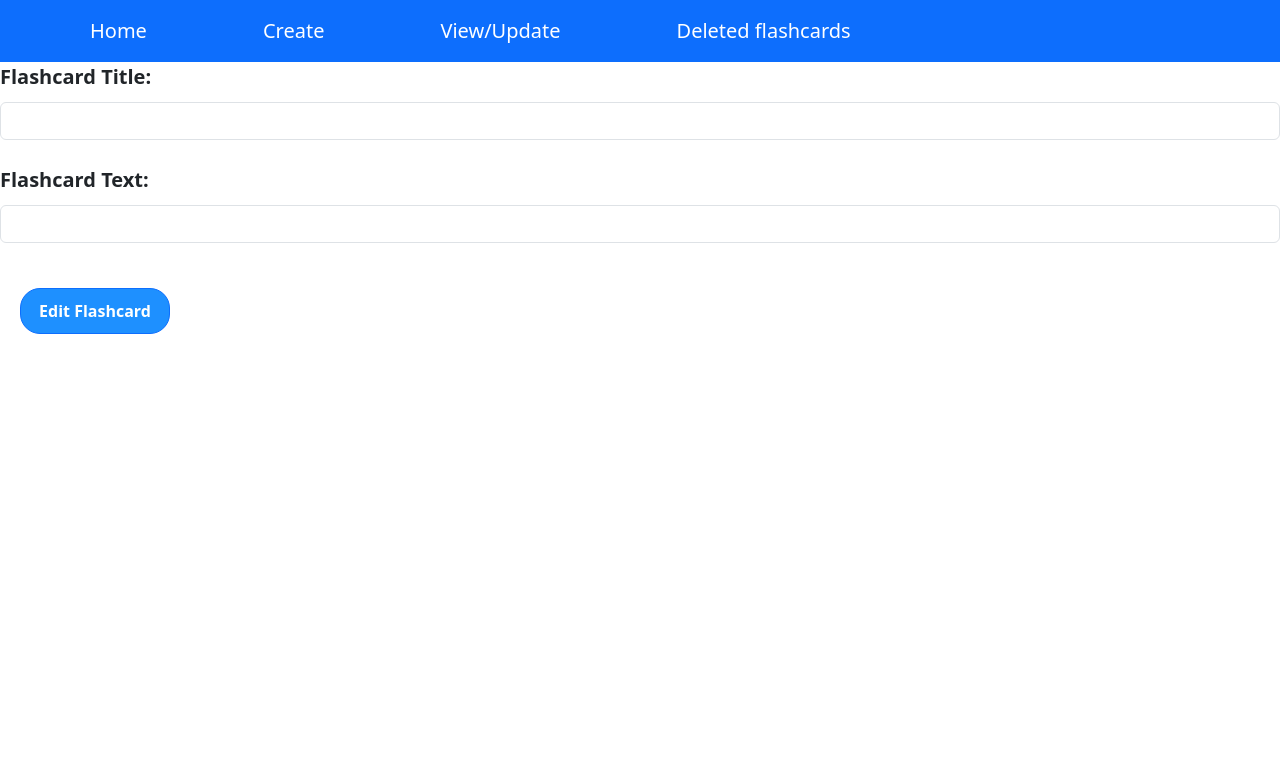
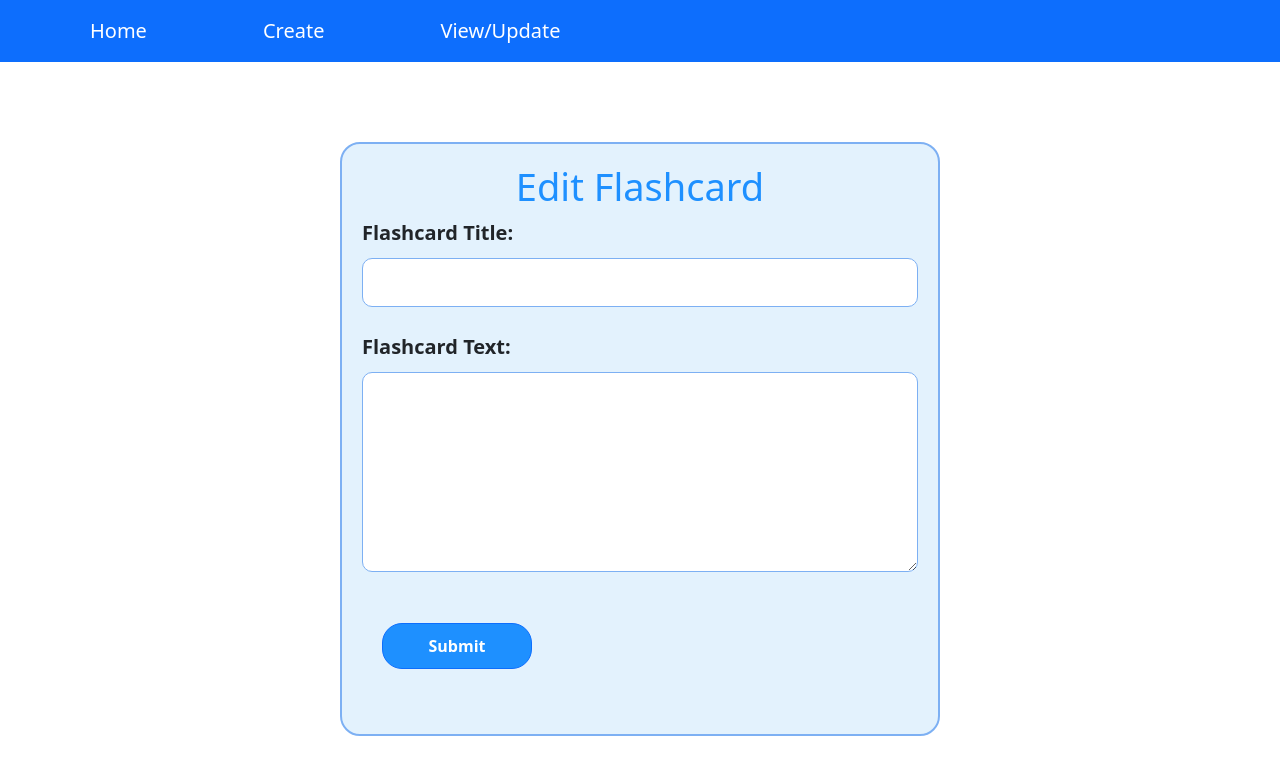
Before and after one commit to MatthewMcCarthy1/DataRepProject, a React (Create React App) app: page /Edit/1 in a window 1280 px wide. Shown: the top 774 px of the page. Built offline with nearby package versions, Linux system fonts and the light colour scheme; no server answers; a web font is replaced by a local one.

Commit message:
added search functionality, removed the delete page(no longer doing this idea)

```diff
--- a/src/App.js
+++ b/src/App.js
@@ -4,7 +4,6 @@ import NavigationBar from './NavigationBar/Navigation';
 import Home from './Components/Home';
 import Create from './Components/Create';
 import View from './Components/View'
-import Delete from './Components/Delete'
 import Edit from './Components/Edit'
 
 function App() {
@@ -15,7 +14,6 @@ function App() {
         <Route path="/" element={<Home />} />
         <Route path="/Create" element={<Create />} />
         <Route path="/View" element={<View />} />
-        <Route path="/Delete" element={<Delete />} />
         <Route path = "/Edit/:id" element = {<Edit />} />
       </Routes>
     </Router>
--- a/src/Components/Create.js
+++ b/src/Components/Create.js
@@ -25,7 +25,7 @@ const Create = () => {
                 setTitle('');
                 setText('');
             })
-            .catch((err) => console.log(err.data));
+            .catch((err) => console.log(err.response || err));
     }
 
     return (
--- a/src/Components/Delete.js
+++ /dev/null
@@ -1,9 +0,0 @@
-const Delete = () => {
-    return (
-        <div className="deleted-container">
-            <h3>Deleted Flashcards</h3>
-        </div>
-    );
-};
-
-export default Delete;
--- a/src/Components/Edit.js
+++ b/src/Components/Edit.js
@@ -3,6 +3,7 @@ import { useParams } from 'react-router-dom';
 import { useState, useEffect } from 'react';
 import axios from 'axios';
 import { useNavigate } from "react-router-dom";
+import '../ComponentsStyling/Edit.css';
 
 export default function Edit(props) {
     let { id } = useParams();
@@ -32,24 +33,28 @@ export default function Edit(props) {
     }
 
     return (
-        <div>
+        <div className="edit-container">
+
+            <h1>Edit Flashcard</h1>
+
             <form onSubmit={handleSubmit}>
                 <div className="form-group">
                     <label>Flashcard Title: </label>
-                    <input type="text"
-                        className="form-control"
+                    <input
+                        type="text"
                         value={title}
                         onChange={(e) => setTitle(e.target.value)} />
                 </div>
+
                 <div className="form-group">
                     <label>Flashcard Text: </label>
-                    <input type="text"
-                        className="form-control"
+                    <textarea
+                        type="text"
                         value={text}
                         onChange={(e) => setText(e.target.value)} />
                 </div>
                 <div className="form-group">
-                    <input type="submit" value="Edit Flashcard" className="btn btn-primary" />
+                    <input type="submit" className="btn btn-primary" />
                 </div>
             </form>
         </div>
--- a/src/Components/View.js
+++ b/src/Components/View.js
@@ -6,10 +6,11 @@ import '../ComponentsStyling/ViewFlashcard.css';
 const View = () => {
 
   const [flashcards, setFlashCards] = useState([]);
+  const [searchQuery, setSearchQuery] = useState("");
 
-  const Reload = () => {
+  const Reload = (searchQuery="") => {
     console.log("Reloading flashcard data...");
-    axios.get('http://localhost:4000/api/flashcards')
+    axios.get(`http://localhost:4000/api/flashcards?search=${searchQuery}`)
       .then((response) => {
         setFlashCards(response.data);
       })
@@ -22,21 +23,26 @@ const View = () => {
     Reload();
   }, []);
 
-  useEffect(() => {
-
-    axios.get('http://localhost:4000/api/flashcards')
-      .then((response) => {
-        console.log(response.data);
-        setFlashCards(response.data);
-      })
-      .catch((error) => {
-        console.log(error);
-      });
-  },[]);
+  const handleSearch = (event) => {
+    const query = event.target.value;
+    setSearchQuery(query);
+    Reload(query);
+  };
 
   return (
     <div>
       <h3 className="view-title">All Your Flashcards Stored Together For Easy Viewing!</h3>
+
+      <div className="search-container">
+        <input
+          type="text"
+          className="search-bar"
+          placeholder="Search flashcards..."
+          value={searchQuery}
+          onChange={handleSearch}
+        />
+      </div>
+
       <FlashCards myFlashcards={flashcards} ReloadData={Reload} />
     </div>
   );
--- /dev/null
+++ b/src/ComponentsStyling/Edit.css
@@ -0,0 +1,53 @@
+.edit-container {
+    margin: 80px;
+    padding: 20px;
+    max-width: 600px;
+    margin-left: auto;
+    margin-right: auto;
+    border: 2px solid #7db0f3;
+    border-radius: 20px;
+    background-color: #e3f2fd;
+}
+
+h1 {
+    text-align: center;
+    font-size: 38px;
+    color: #1E90FF;
+}
+
+.form-group {
+    margin-bottom: 25px;
+}
+
+label {
+    font-size: 20px;
+    font-weight: bold;
+    margin-bottom: 10px;
+}
+
+input,
+textarea {
+    width: 100%;
+    padding: 10px;
+    font-size: 18px;
+    border: 1px solid #7db0f3;
+    border-radius: 10px;
+}
+
+textarea {
+    height: 200px;
+}
+
+button {
+    background-color: #fefffe;
+    color: #1E90FF;
+    font-weight: bold;
+    padding: 10px 15px;
+    border: 1px solid #1E90FF;
+    border-radius: 10px;
+}
+
+button:hover {
+    color: #fefffe;
+    background-color: #1E90FF;
+}
--- a/src/ComponentsStyling/ViewFlashcard.css
+++ b/src/ComponentsStyling/ViewFlashcard.css
@@ -60,3 +60,18 @@
     display: flex;
     justify-content: space-between;
 }
+
+.search-container {
+    text-align: center;
+    margin-bottom: 20px;
+  }
+
+  .search-bar {
+    width: 80%;
+    padding: 10px;
+    font-size: 18px;
+    border: 1px solid #085af3;
+    border-radius: 10px;
+    margin-top: 10px;
+    max-width: 500px;
+  }
--- a/src/NavigationBar/Navigation.js
+++ b/src/NavigationBar/Navigation.js
@@ -12,7 +12,6 @@ const NavigationBar = () => {
                     <Nav.Link href="/" className="nav-link-spacing">Home</Nav.Link>
                     <Nav.Link href="/Create" className="nav-link-spacing">Create</Nav.Link>
                     <Nav.Link href="/View" className="nav-link-spacing">View/Update</Nav.Link>
-                    <Nav.Link href="/Delete" className="nav-link-spacing">Deleted flashcards</Nav.Link>
                 </Nav>
             </Container>
         </Navbar>
```
Also changed, not shown: 1 other file (tests, documents, lock files or other folders).
